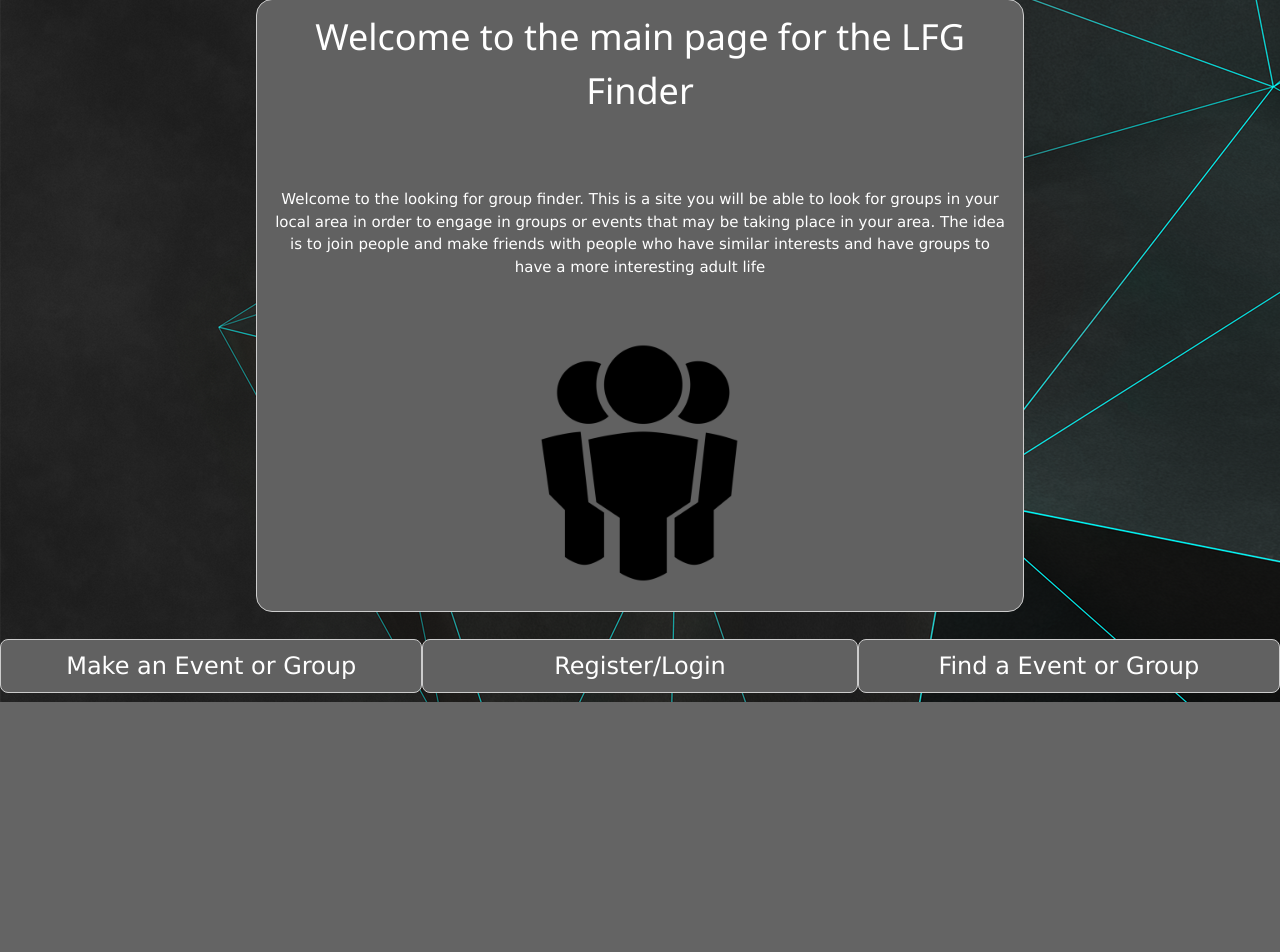
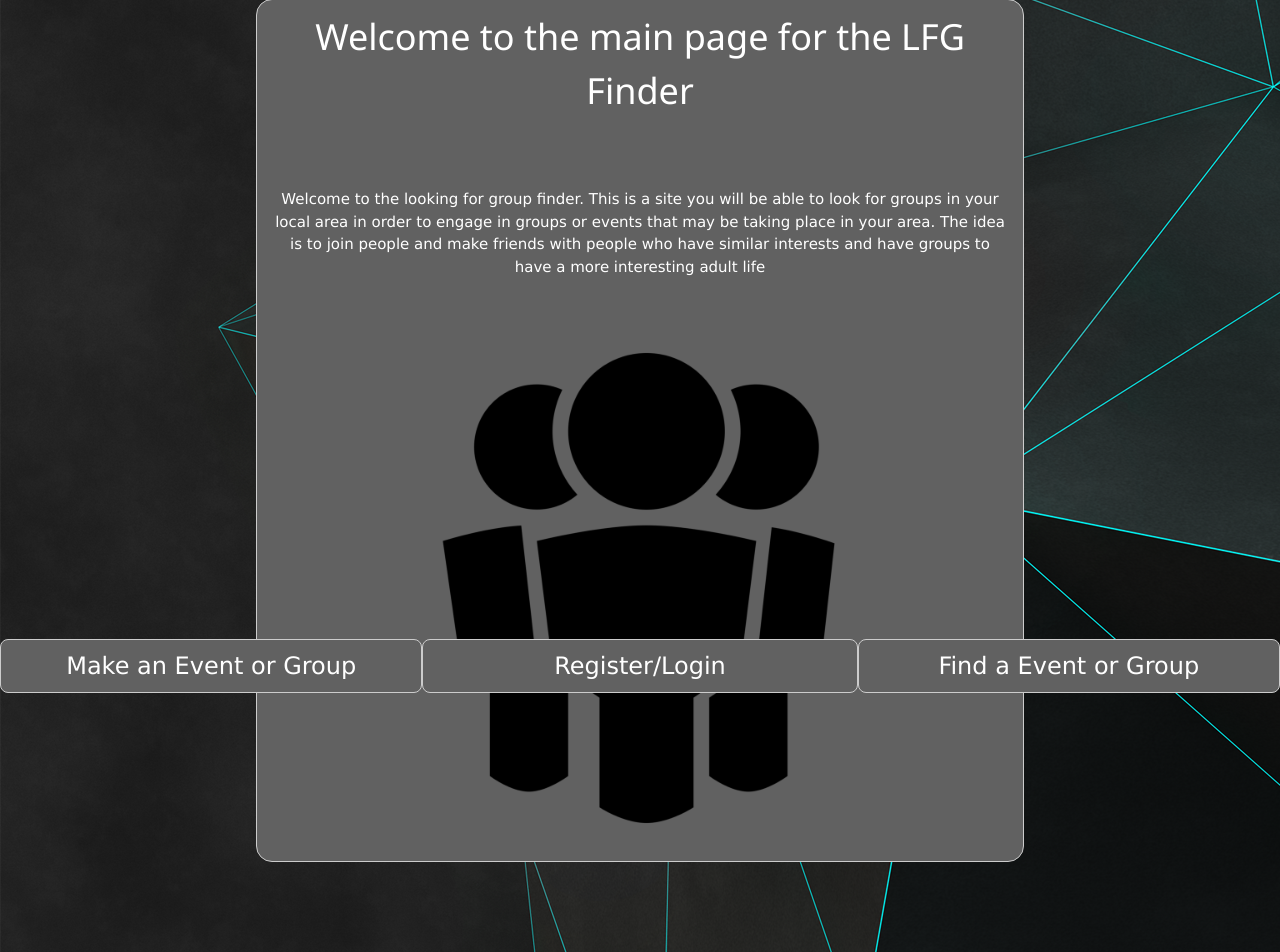
Before and after one commit to bjaffray/WebII, a PHP site: page /week7/main.php in a window 1280 px wide. Shown: the part 107-1059 px from the top of the page. Before the commit the page ends 809 px from the top, so only its background shows below. Run offline with PHP 8.4, Linux system fonts and the light colour scheme.

Commit message:
size edits

```diff
--- a/web/week7/main.php
+++ b/web/week7/main.php
@@ -33,7 +33,7 @@
 
         <br><br>
 
-        <img src="lfgpic.png" alt="Looking for group Picture" style="max-width: 250px; max-height: 250px;">
+        <img src="lfgpic.png" alt="Looking for group Picture" style="max-width: 500px; max-height: 500px;">
 
         <br><br>
 
```
